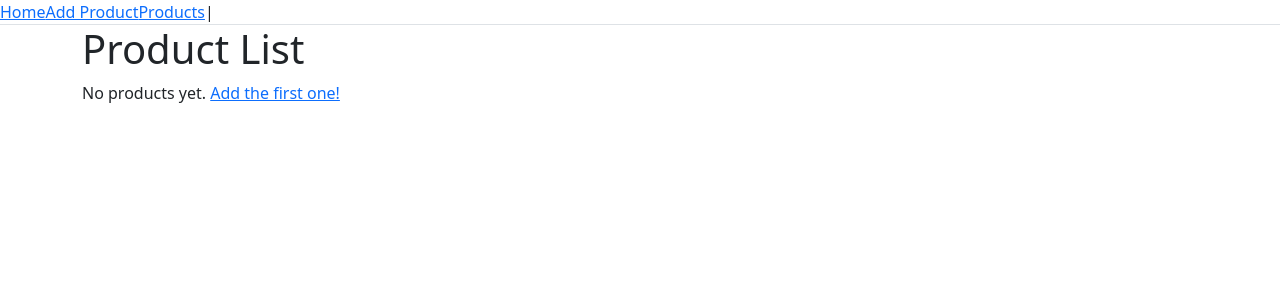
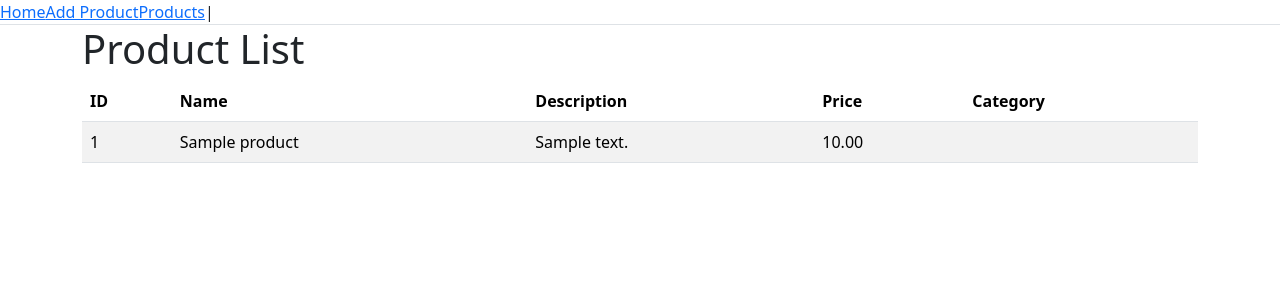
Before and after one commit to geo-petrini/labo_flask_demo, a Flask app: page /products in a window 1280 px wide. Shown: the top 300 px of the page. Run offline with Flask 3, Linux system fonts and the light colour scheme; tables that the repository leaves empty hold one stand-in row (values such as "Sample post").

Commit message:
fixed list of products

```diff
--- a/modules/utils.py
+++ b/modules/utils.py
@@ -52,5 +52,4 @@ def read_products():
     products = Product.query.all()
     for product in products:
         data.append( product.to_dict() )
-
-    jsonify(data)
+    return data
--- a/templates/products_list.html
+++ b/templates/products_list.html
@@ -9,6 +9,7 @@
 <table class="table table-striped table-hover">
     <thead>
         <tr>
+            <th>ID</th>
             <th>Name</th>
             <th>Description</th>
             <th>Price</th>
@@ -18,6 +19,7 @@
     <tbody>
         {% for product in products %}
         <tr>
+            <td>{{ product.id }}</td>
             <td>{{ product.name }}</td>
             <td>{{ product.description }}</td>
             <td>{{ '%.2f' | format(product.price) }}</td>
```
